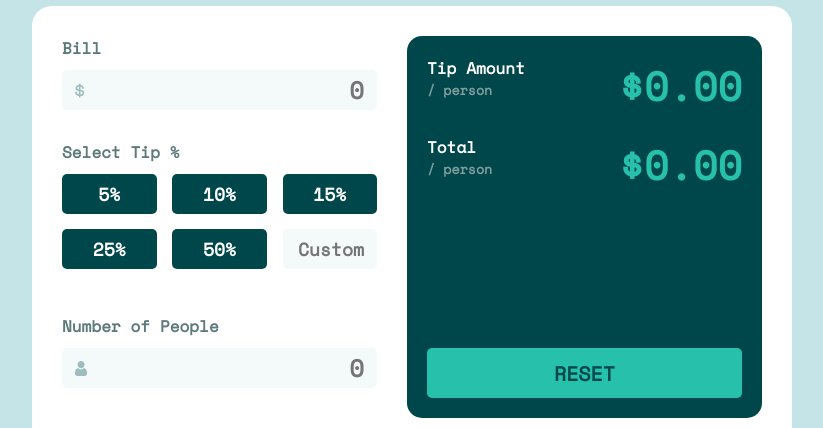
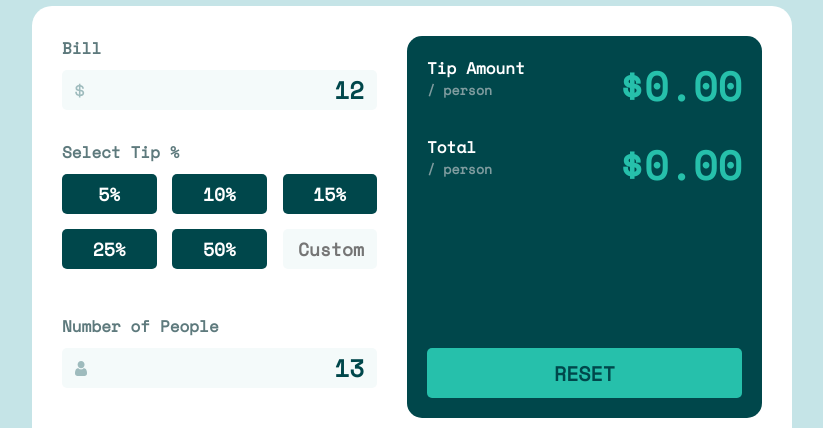
Before and after one commit to sefmadrid/tip-calculator, a React (Create React App) app: page / in a window 1280 px wide. Shown: the part 294-722 px from the top of the page, without its empty margins (228-1051 px from the left). Built offline with nearby package versions, Linux system fonts and the light colour scheme.

Commit message:
update: Added states, reset function, and linked bill and number of people state and input.

```diff
--- a/src/App.js
+++ b/src/App.js
@@ -1,3 +1,5 @@
+import React, { useState } from 'react';
+
 import './sass/App.scss';
 import logo from './images/logo.svg';
 import dollarIcon from './images/icon-dollar.svg';
@@ -9,19 +11,29 @@ import TotalSection from "./components/TotalSection";
 import TipPercentOptions from "./components/TipPercentOptions";
 
 const App = () => {
+    const [bill, setBill] = useState(12);
+    const [tip_percent, setTipPercent] = useState(0);
+    const [number_of_people, setNumberOfPeople] = useState(13);
+
+    const reset = () => {
+        setBill(0);
+        setTipPercent(0);
+        setNumberOfPeople(0);
+    }
+
     return (
         <div className="App">
             <Header logo={logo}/>
             <div id="calculator">
                 <div id="input">
-                <IconInput icon={dollarIcon} label="Bill" id="bill" name="bill" placeholder="0"/>
-                <TipPercentOptions/>
-                <IconInput icon={personIcon} label="Number of People" id="number-of-people" name="number-of-people" placeholder="0"/>
+                    <IconInput icon={dollarIcon} label="Bill" id="bill" name="bill" placeholder="0" value={bill} onChange={setBill}/>
+                    <TipPercentOptions value={tip_percent} onChange={setTipPercent}/>
+                    <IconInput icon={personIcon} label="Number of People" id="number-of-people" name="number-of-people" placeholder="0" value={number_of_people} onChange={setNumberOfPeople}/>
                 </div>
                 <div id="total">
                     <TotalSection text="Tip Amount" value="0.00"/>
                     <TotalSection id="total-section" text="Total" value="0.00"/>
-                <button id="reset-button">RESET</button>
+                    <button id="reset-button" onClick={reset}>RESET</button>
                 </div>
             </div>
         </div>
--- a/src/components/IconInput.js
+++ b/src/components/IconInput.js
@@ -1,14 +1,18 @@
 import React from 'react';
 
 const IconInput = ({
-    label, icon, placeholder, id, name, alt
+    label, icon, placeholder, id, name, alt, value, onChange
 }) => {
+    const updateValue = (e) => {
+        onChange(e.target.value);
+    }
+
     return (
         <div className="field">
             <label htmlFor={id}>{label}</label>
             <span className="icon-input">
                 <img className="icon" src={icon} alt={alt}/>
-                <input type="text" name={name} id={id} placeholder={placeholder}/>
+                <input type="text" name={name} id={id} placeholder={placeholder} value={value} onChange={updateValue}/>
             </span>
         </div>)
 }
```
Lines whose indentation alone changed are shown as unchanged.
